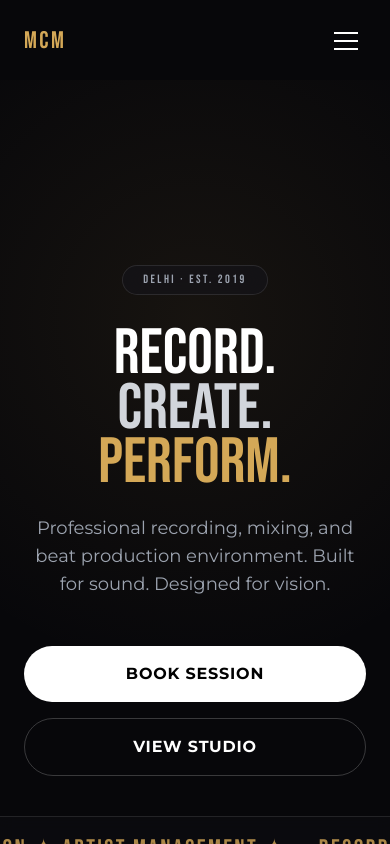
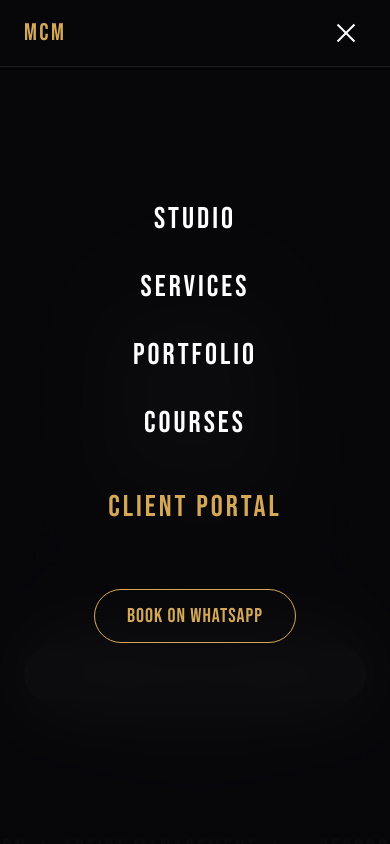
Before and after one commit to gks-prog/Middle-Class-Musicians-Gem, a Next.js app: page / in a window 390 px wide. Both pictures are taken after a click on the button "Toggle Menu". Shown: the top 844 px of the page. Built offline with nearby package versions, Linux system fonts and the light colour scheme.

Commit message:
Update Navbar.tsx

```diff
--- a/src/components/global/Navbar.tsx
+++ b/src/components/global/Navbar.tsx
@@ -6,17 +6,19 @@ import { usePathname } from "next/navigation";
 
 export default function Navbar() {
   const [scrolled, setScrolled] = useState(false);
+  const [isOpen, setIsOpen] = useState(false);
   const pathname = usePathname();
 
-  // Handle the scroll effect for the glassmorphism header
   useEffect(() => {
-    const handleScroll = () => {
-      setScrolled(window.scrollY > 50);
-    };
-
+    const handleScroll = () => setScrolled(window.scrollY > 50);
     window.addEventListener("scroll", handleScroll, { passive: true });
     return () => window.removeEventListener("scroll", handleScroll);
   }, []);
+
+  // Close mobile menu on route change
+  useEffect(() => {
+    setIsOpen(false);
+  }, [pathname]);
 
   const navLinks = [
     { name: "Studio", path: "/studio" },
@@ -26,72 +28,89 @@ export default function Navbar() {
   ];
 
   return (
+    <>
       <header
         className={`fixed top-0 w-full z-50 transition-all duration-300 ${
-        scrolled
-          ? "bg-[#07070a]/85 backdrop-blur-md border-b border-white/10 py-4"
+          scrolled || isOpen
+            ? "bg-[#07070a]/90 backdrop-blur-md border-b border-white/10 py-4"
             : "bg-transparent py-6"
         }`}
       >
         <div className="container mx-auto px-6 md:px-12 flex items-center justify-between">
-
-        {/* Logo */}
-        <Link href="/" className="font-head text-2xl tracking-widest flex items-center gap-2">
+          <Link href="/" className="font-head text-2xl tracking-widest flex items-center gap-2 relative z-50">
             <span className="text-[#d4a857]">MCM</span>
             <span className="hidden sm:inline-block">STUDIO</span>
           </Link>
 
-        {/* Desktop Navigation */}
+          {/* Desktop Nav */}
           <nav className="hidden md:flex items-center gap-8">
-          {navLinks.map((link) => {
-            const isActive = pathname === link.path;
-            return (
+            {navLinks.map((link) => (
               <Link
                 key={link.name}
                 href={link.path}
                 className={`text-sm uppercase tracking-widest transition-colors duration-300 ${
-                  isActive
-                    ? "text-white font-semibold"
-                    : "text-[#a1a1aa] hover:text-white"
+                  pathname === link.path ? "text-white font-semibold" : "text-[#a1a1aa] hover:text-white"
                 }`}
               >
                 {link.name}
               </Link>
-            );
-          })}
-
-          {/* Client Portal Link */}
-          <Link
-            href="/auth/login"
-            className="text-sm uppercase tracking-widest font-semibold text-[#d4a857] hover:text-white transition-colors duration-300"
-          >
+            ))}
+            <Link href="/auth/login" className="text-sm uppercase tracking-widest font-semibold text-[#d4a857] hover:text-white transition-colors duration-300">
               Client Portal
             </Link>
           </nav>
 
-        {/* CTA Button */}
           <a
             href="https://wa.me/919315778147"
             target="_blank"
             rel="noopener noreferrer"
             className="hidden lg:inline-flex items-center justify-center px-6 py-2.5 rounded-full bg-white text-black font-head tracking-wider text-lg hover:bg-[#d4a857] hover:text-black transition-all duration-300 shadow-[0_0_20px_rgba(212,168,87,0)] hover:shadow-[0_0_20px_rgba(212,168,87,0.3)]"
-          data-sound="hover"
           >
             Book Session
           </a>
 
-        {/* Mobile Menu Hamburger (Logic will be wired up later if needed) */}
+          {/* Mobile Hamburger Toggle */}
           <button
-          className="md:hidden flex flex-col gap-1.5 p-2"
+            onClick={() => setIsOpen(!isOpen)}
+            className="md:hidden flex flex-col gap-1.5 p-2 relative z-50"
             aria-label="Toggle Menu"
-          data-sound="click"
           >
-          <span className="w-6 h-[2px] bg-white block transition-transform"></span>
-          <span className="w-6 h-[2px] bg-white block transition-opacity"></span>
-          <span className="w-6 h-[2px] bg-white block transition-transform"></span>
+            <span className={`w-6 h-[2px] bg-white block transition-transform duration-300 ${isOpen ? "translate-y-[8px] rotate-45" : ""}`}></span>
+            <span className={`w-6 h-[2px] bg-white block transition-opacity duration-300 ${isOpen ? "opacity-0" : ""}`}></span>
+            <span className={`w-6 h-[2px] bg-white block transition-transform duration-300 ${isOpen ? "-translate-y-[8px] -rotate-45" : ""}`}></span>
           </button>
-
         </div>
       </header>
+
+      {/* Mobile Menu Overlay */}
+      <div
+        className={`fixed inset-0 bg-[#07070a]/95 backdrop-blur-2xl z-40 flex flex-col items-center justify-center transition-all duration-500 ${
+          isOpen ? "opacity-100 pointer-events-auto" : "opacity-0 pointer-events-none"
+        }`}
+      >
+        <nav className="flex flex-col items-center gap-8">
+          {navLinks.map((link) => (
+            <Link
+              key={link.name}
+              href={link.path}
+              className="text-3xl font-head tracking-widest uppercase text-white hover:text-[#d4a857] transition-colors"
+            >
+              {link.name}
+            </Link>
+          ))}
+          <Link href="/auth/login" className="text-3xl font-head tracking-widest uppercase text-[#d4a857] mt-4">
+            Client Portal
+          </Link>
+          <a
+            href="https://wa.me/919315778147"
+            target="_blank"
+            rel="noopener noreferrer"
+            className="mt-8 px-8 py-3 rounded-full border border-[#d4a857] text-[#d4a857] font-head tracking-wider text-xl uppercase"
+          >
+            Book on WhatsApp
+          </a>
+        </nav>
+      </div>
+    </>
   );
 }
```
Lines whose indentation alone changed are shown as unchanged.
